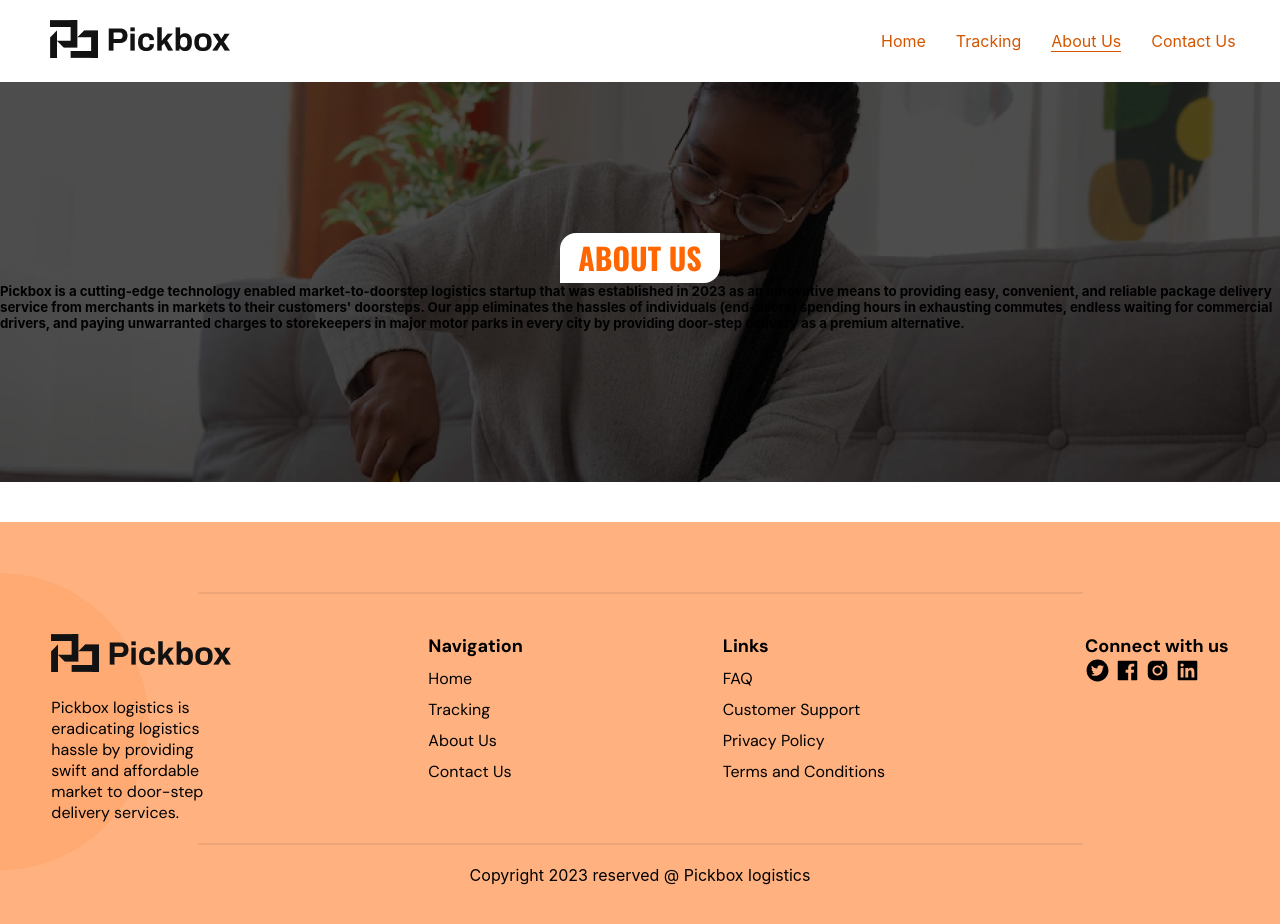
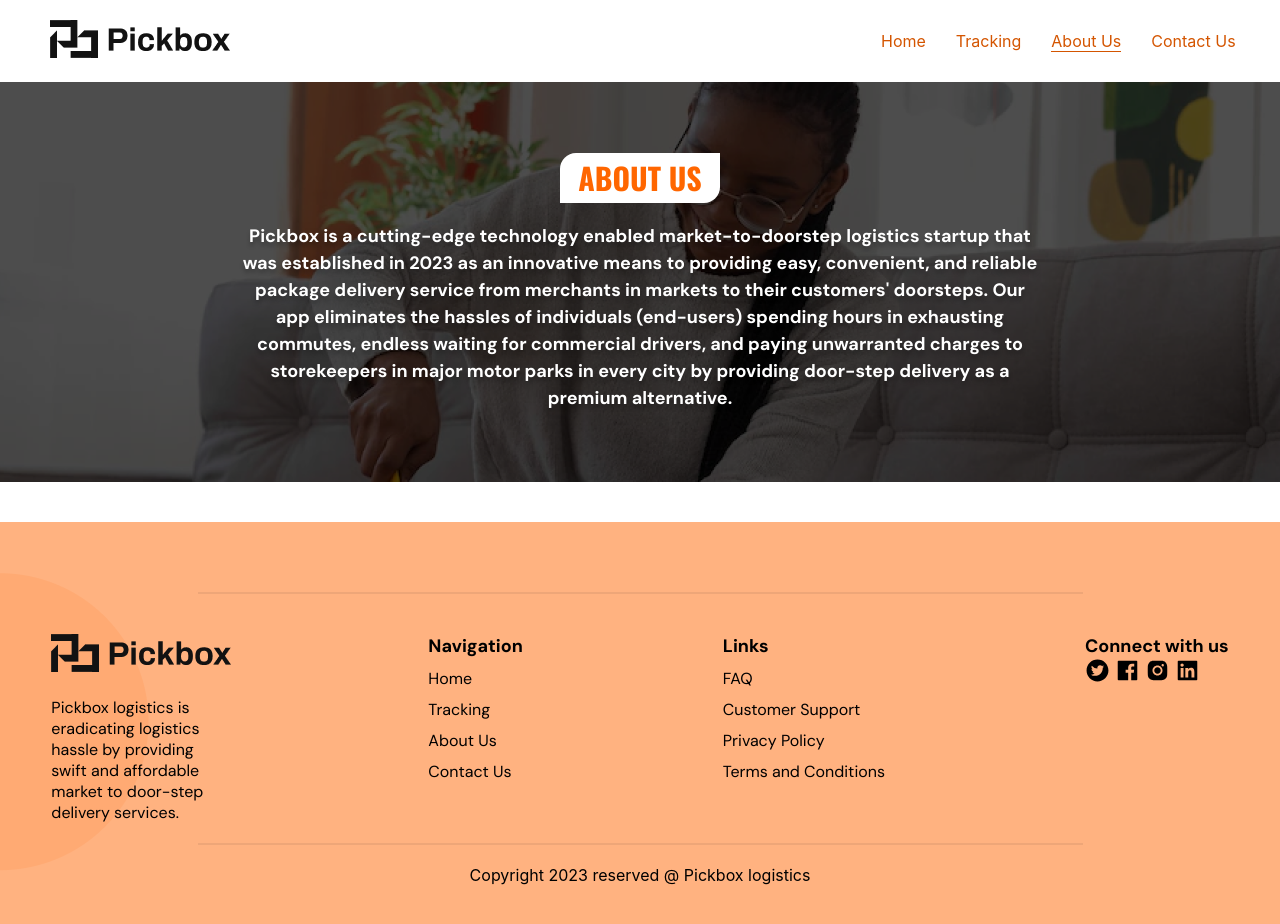
Before and after one commit to Pickbox-Project/Pickbox-frontend, a React (Create React App) app: page /aboutus in a window 1280 px wide. Shown: the top 924 px of the page. Built offline with nearby package versions, Linux system fonts and the light colour scheme.

Commit message:
Started working on the About Us component and started adding elements needed

```diff
--- a/src/Components/AboutUs/AboutUs.css
+++ b/src/Components/AboutUs/AboutUs.css
@@ -28,3 +28,17 @@
     font-size: 30px;
     font-family: "Oswald", sans-serif;
 }
+
+.about-text {
+    width: 800px;
+    margin-top: 20px;
+}
+
+.about-text>h5 {
+    text-align: center;
+    color: #fff;
+    font-size: 18px;
+    font-family: "DM Sans", sans-serif;
+    line-height: 27px;
+    text-shadow: 0px 4px 4px rgba(0, 0, 0, 0.25);
+}
```
